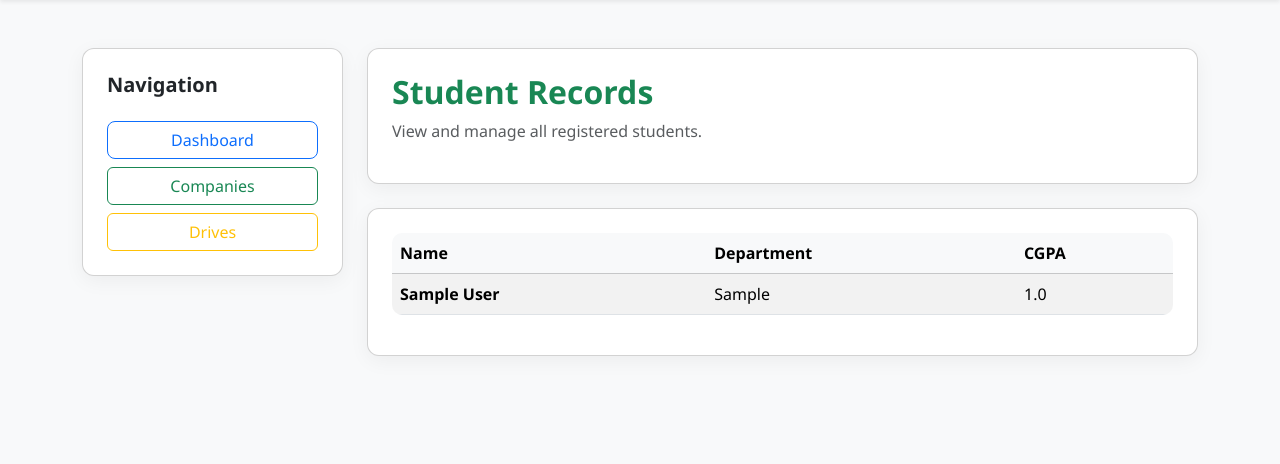
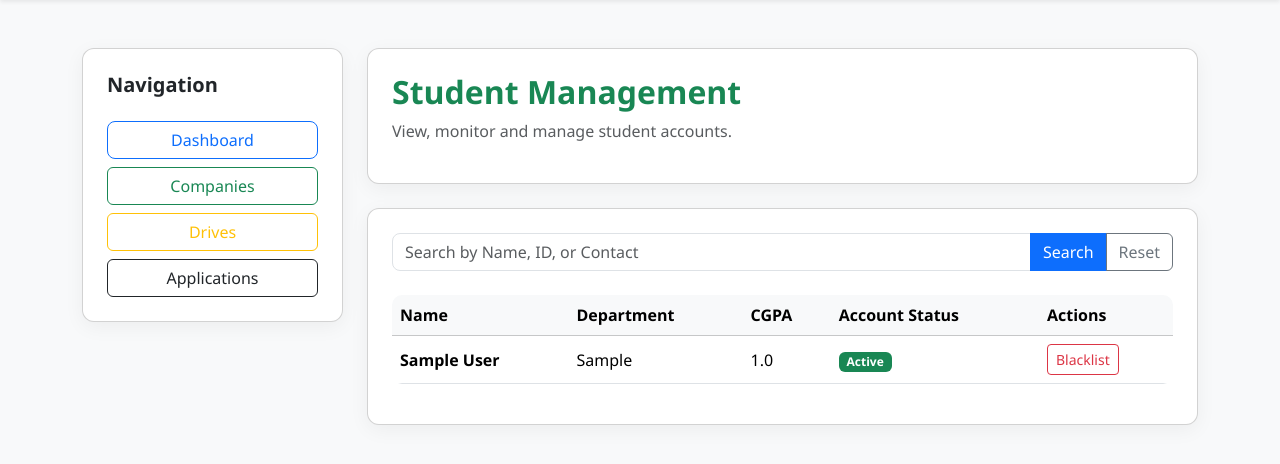
Before and after one commit to rugved0149/placement-portal-mad1, a Flask app: page /admin/search_students in a window 1280 px wide. Shown: the part 56-520 px from the top of the page. Run offline with Flask 3, Linux system fonts and the light colour scheme; a user stored in the database is signed in; tables that the repository leaves empty hold one stand-in row (values such as "Sample post").

Commit message:
search and blacklisting

```diff
--- a/app.py
+++ b/app.py
@@ -178,14 +178,26 @@ def admin_dashboard():
         total_applications=total_applications
     )
 
-
 @app.route("/admin/students")
 @login_required
 def admin_students():
+
     if current_user.role != "admin":
         return "Unauthorized", 403
 
-    students = Student.query.all()
+    query = request.args.get("query", "")
+
+    if query:
+        students = Student.query.filter(
+            db.or_(
+                Student.full_name.ilike(f"%{query}%"),
+                Student.contact.ilike(f"%{query}%"),
+                Student.id == query if query.isdigit() else False
+            )
+        ).all()
+    else:
+        students = Student.query.all()
+
     return render_template("admin/students.html", students=students)
 
 @app.route("/admin/search_students", methods=["GET", "POST"])
@@ -205,23 +217,22 @@ def search_students():
 @app.route("/admin/companies")
 @login_required
 def admin_companies():
+
     if current_user.role != "admin":
         return "Unauthorized", 403
 
-    companies = Company.query.all()
-    return render_template("admin/companies.html", companies=companies)
+    query = request.args.get("query", "")
 
-@app.route("/admin/search_companies", methods=["GET", "POST"])
-@login_required
-def search_companies():
-    if current_user.role != "admin":
-        return "Unauthorized", 403
-
-    query = request.form.get("query", "")
-
-    companies = Company.query.filter(
-        Company.company_name.contains(query)
-    ).all()
+    if query:
+        companies = Company.query.filter(
+            db.or_(
+                Company.company_name.ilike(f"%{query}%"),
+                Company.hr_contact.ilike(f"%{query}%"),
+                Company.id == query if query.isdigit() else False
+            )
+        ).all()
+    else:
+        companies = Company.query.all()
 
     return render_template("admin/companies.html", companies=companies)
 
@@ -334,18 +345,28 @@ def company_dashboard():
 @app.route("/company/create_drive", methods=["GET", "POST"])
 @login_required
 def create_drive():
-    if company.approval_status != "Approved":
-        return "Unauthorized", 403
 
+    # 1️⃣ Blacklist enforcement
     if not current_user.is_active:
         logout_user()
         return redirect(url_for("login"))
 
+    # 2️⃣ Role enforcement
     if current_user.role != "company":
         return "Unauthorized", 403
 
+    # 3️⃣ Fetch company FIRST
     company = Company.query.filter_by(user_id=current_user.id).first()
 
+    if not company:
+        return "Unauthorized", 403
+
+    # 4️⃣ Approval enforcement AFTER fetching company
+    if company.approval_status != "Approved":
+        flash("Company not approved by admin.")
+        return redirect(url_for("company_dashboard"))
+
+    # 5️⃣ Handle form submission
     if request.method == "POST":
         new_drive = PlacementDrive(
             company_id=company.id,
@@ -369,14 +390,23 @@ def create_drive():
 
     return render_template("company/create_drive.html")
 
-
 @app.route("/company/close_drive/<int:drive_id>")
 @login_required
 def close_drive(drive_id):
+
+    if not current_user.is_active:
+        logout_user()
+        return redirect(url_for("login"))
+
     if current_user.role != "company":
         return "Unauthorized", 403
 
+    company = Company.query.filter_by(user_id=current_user.id).first()
     drive = PlacementDrive.query.get_or_404(drive_id)
+
+    if drive.company_id != company.id:
+        return "Unauthorized", 403
+
     drive.status = "Closed"
     db.session.commit()
 
@@ -459,6 +489,12 @@ def update_application(application_id):
 @app.route("/student/apply/<int:drive_id>")
 @login_required
 def apply_drive(drive_id):
+
+    # Blacklist enforcement
+    if not current_user.is_active:
+        logout_user()
+        return redirect(url_for("login"))
+
     if current_user.role != "student":
         return "Unauthorized", 403
 
@@ -536,6 +572,11 @@ def student_dashboard():
 @app.route("/student/profile", methods=["GET", "POST"])
 @login_required
 def edit_profile():
+
+    if not current_user.is_active:
+        logout_user()
+        return redirect(url_for("login"))
+
     if current_user.role != "student":
         return "Unauthorized", 403
 
--- a/templates/admin/students.html
+++ b/templates/admin/students.html
@@ -4,36 +4,93 @@
 <a class="btn btn-outline-primary" href="{{ url_for('admin_dashboard') }}">Dashboard</a>
 <a class="btn btn-outline-success" href="{{ url_for('admin_companies') }}">Companies</a>
 <a class="btn btn-outline-warning" href="{{ url_for('admin_drives') }}">Drives</a>
+<a class="btn btn-outline-dark" href="{{ url_for('admin_applications') }}">Applications</a>
 {% endblock %}
 
 {% block dashboard_content %}
 
 <div class="card shadow-soft mb-4 p-4">
-    <h2 class="fw-bold text-success">Student Records</h2>
-    <p class="text-muted">View and manage all registered students.</p>
+    <h2 class="fw-bold text-success">Student Management</h2>
+    <p class="text-muted">
+        View, monitor and manage student accounts.
+    </p>
 </div>
 
 <div class="card shadow-soft p-4">
 
-<table class="table table-striped table-hover">
+<form method="GET" action="{{ url_for('admin_students') }}" class="mb-4">
+    <div class="input-group">
+        <input type="text"
+               name="query"
+               class="form-control"
+               placeholder="Search by Name, ID, or Contact"
+               value="{{ request.args.get('query', '') }}">
+
+        <button class="btn btn-primary">
+            Search
+        </button>
+
+        <a href="{{ url_for('admin_students') }}"
+           class="btn btn-outline-secondary">
+           Reset
+        </a>
+    </div>
+</form>
+
+<table class="table table-hover align-middle">
     <thead class="table-light">
     <tr>
         <th>Name</th>
         <th>Department</th>
         <th>CGPA</th>
+        <th>Account Status</th>
+        <th>Actions</th>
     </tr>
     </thead>
+
     <tbody>
-
     {% for student in students %}
     <tr>
-        <td class="fw-semibold">{{ student.full_name }}</td>
-        <td>{{ student.department }}</td>
-        <td>{{ student.cgpa }}</td>
+
+        <td class="fw-semibold">
+            {{ student.full_name }}
+        </td>
+
+        <td>
+            {{ student.department }}
+        </td>
+
+        <td>
+            {{ student.cgpa }}
+        </td>
+
+        <td>
+            {% if student.user.is_active %}
+                <span class="badge bg-success">Active</span>
+            {% else %}
+                <span class="badge bg-dark">Blacklisted</span>
+            {% endif %}
+        </td>
+
+        <td>
+            {% if student.user.is_active %}
+                <a class="btn btn-sm btn-outline-danger"
+                   href="{{ url_for('toggle_user', user_id=student.user_id) }}">
+                   Blacklist
+                </a>
+            {% else %}
+                <a class="btn btn-sm btn-outline-success"
+                   href="{{ url_for('toggle_user', user_id=student.user_id) }}">
+                   Reactivate
+                </a>
+            {% endif %}
+        </td>
+
     </tr>
     {% endfor %}
 
     </tbody>
+
 </table>
 
 </div>
```
Also changed, not shown: templates/admin/companies.html (+19 -0 lines).
